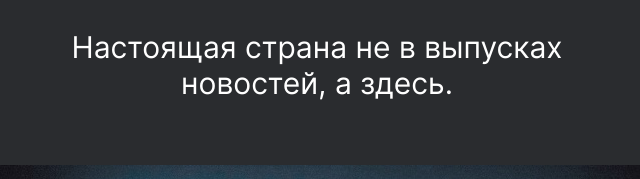
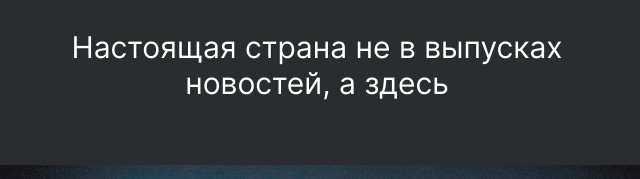
Before and after one commit to yuliaiv-iv/russian-travel, a plain HTML site: page index.html in a window 1280 px wide. Shown: the part 339-518 px from the top of the page, 323-963 px from the left. Drawn offline with Linux system fonts and the light colour scheme.

Commit message:
updated readme file

```diff
--- a/index.html
+++ b/index.html
@@ -19,7 +19,7 @@
     <main class="content">
         <section class="lead">
             <h1 class="lead__title">Путешествия по России</h1>
-            <p class="lead__subtitle">Настоящая страна не в выпусках новостей, а здесь.</p>
+            <p class="lead__subtitle">Настоящая страна не в выпусках новостей, а здесь</p>
             <img class="lead__image" src="images/lead-polka.jpg" alt="Вид из окна поезда">
             <p class ="lead__caption">ваша полка — верхняя</p>
         </section>
```
Also changed, not shown: public/altai-readme.jpg (added), 1 other file.
